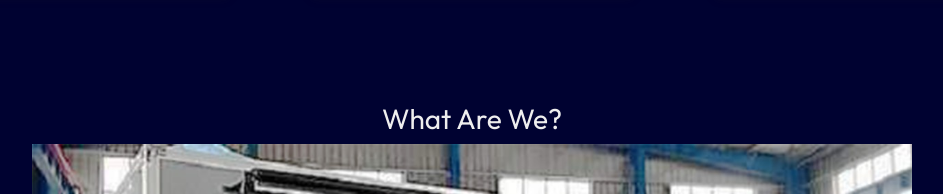
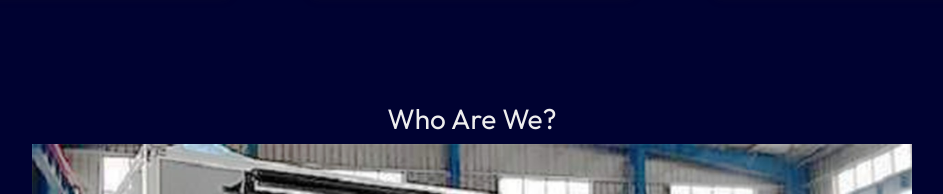
Before and after one commit to chochodev/SunnyDa-Landing-Page, a React (Vite) app: page / in a window 1280 px wide. Shown: the part 1296-1490 px from the top of the page, without its empty margins (168-1111 px from the left). Built offline with nearby package versions, Linux system fonts and the light colour scheme.

Commit message:
updated with changing what to who in "what are we" section

```diff
--- a/src/pages/home/index.jsx
+++ b/src/pages/home/index.jsx
@@ -72,7 +72,7 @@ const Home = () => {
 
         {/* THIRD SECTION -- WHO ARE WE */}
         <div id='section_3' className="section_3">
-          <h2 className="heading">What Are We?</h2>
+          <h2 className="heading">Who Are We?</h2>
           <img src="/images/image3.jpeg" alt="what-are-we" className='what_are_we_img' />
           <p className="info">Sunnyda Movie Trailers is your gateway to a unique and profitable investment opportunity. We specialize in manufacturing next-generation trailers tailored specifically to meet the demands of the dynamic movie production industry. Our diverse range of trailers includes sought-after hair and makeup units, single and double greenrooms, wardrobe trailers, and offices.</p>
         </div>
```
